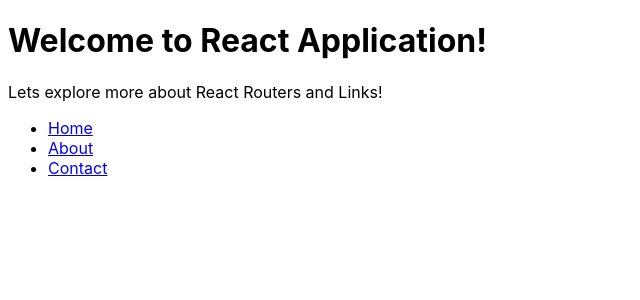
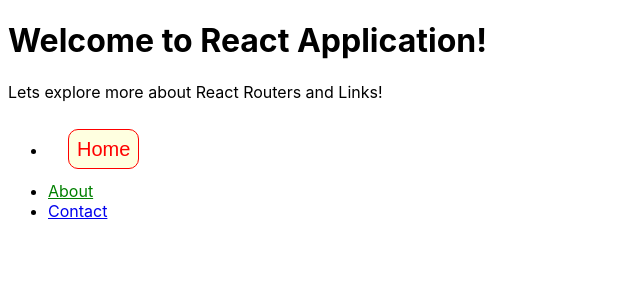
Before and after one commit to raghavendramj/NS_Rosalind_MERN, a React (Create React App) app in the folder ReactJS/newton-react-app/: page / in a window 1280 px wide. Shown: the top 300 px of the page, without its empty margins (0-640 px from the left). Built offline with nearby package versions, Linux system fonts and the light colour scheme.

Commit message:
Inline and object css

```diff
--- a/ReactJS/newton-react-app/src/App.js
+++ b/ReactJS/newton-react-app/src/App.js
@@ -6,16 +6,30 @@ import About from "./components/about";
 import Contact from "./components/contact";
 
 function App() {
+  const myHomeStyle = {
+    color: "red",
+    backgroundColor: "lightyellow",
+    padding: "8px",
+    textDecoration: "none",
+    border: "1px solid red",
+    borderRadius: "10px",
+    fontSize: "20px",
+    fontFamily: "Arial",
+  };
   return (
     <div>
       <h1>Welcome to React Application!</h1>
       <p>Lets explore more about React Routers and Links!</p>
       <ul>
-        <li>
-          <Link to="/home">Home</Link>
+        <li style={{ padding: "20px" }}>
+          <Link style={myHomeStyle} to="/home">
+            Home
+          </Link>
         </li>
         <li>
-          <Link to="/about">About</Link>
+          <Link style={{ color: "green" }} to="/about">
+            About
+          </Link>
         </li>
         <li>
           <Link to="/contact">Contact</Link>
--- a/ReactJS/newton-react-app/src/index.js
+++ b/ReactJS/newton-react-app/src/index.js
@@ -19,7 +19,7 @@ root.render(
         <Route path="/home" element={<Home />} />
         <Route path="/about" element={<About />} />
         <Route path="/contact" element={<Contact />} />
-        <Route path="*" element={<NotFound />} />
+        <Route path="" element={<NotFound />} />
       </Routes>
     </Router>
   </React.StrictMode>
```
Also changed, not shown: 1 other file (tests, documents, lock files or other folders).
